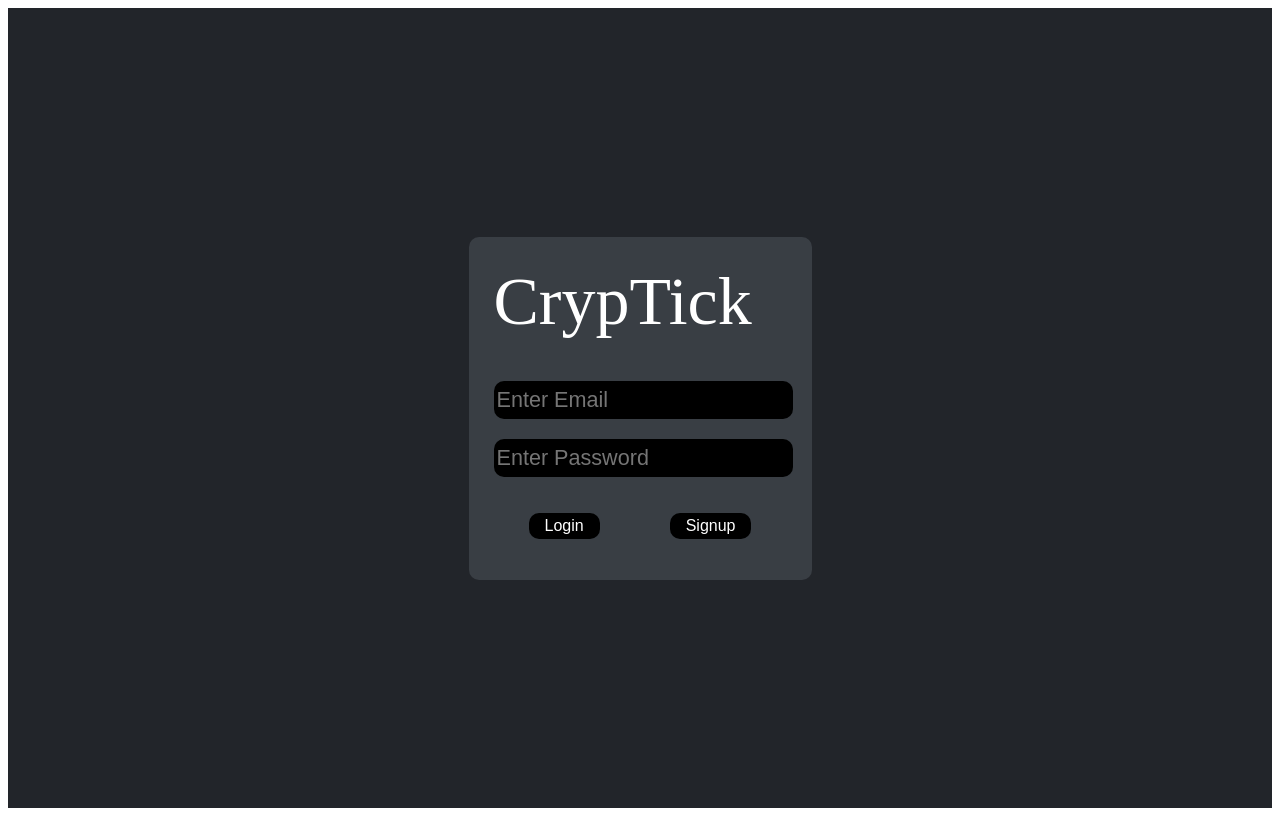
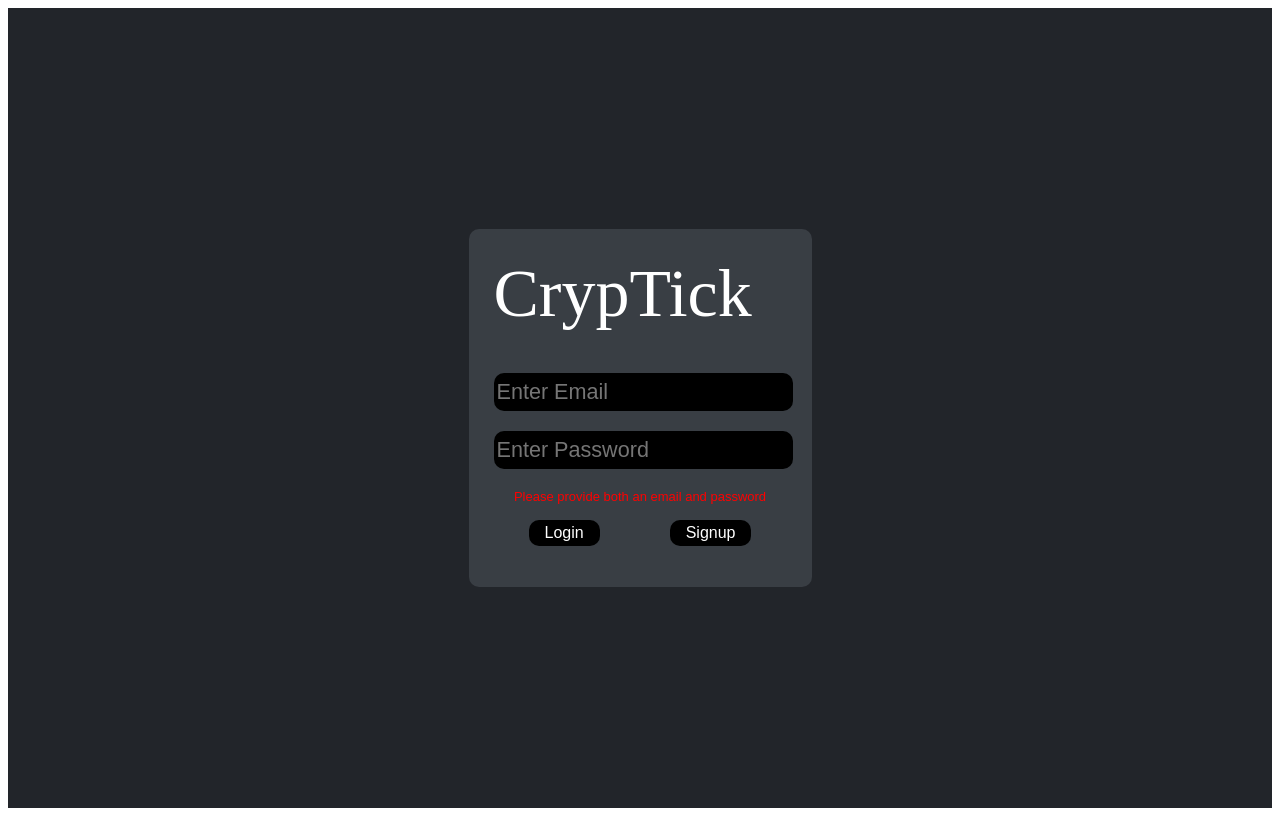
Before and after one commit to CrypTick-CS/CrypTick, a React app: page /login in a window 1280 px wide. Both pictures are taken after a click on the button "Login". Built offline with nearby package versions, Linux system fonts and the light colour scheme; no server answers; the HTML template or start-up script is replaced by a standard one.

Commit message:
null field auth handling

```diff
--- a/client/Components/Login.js
+++ b/client/Components/Login.js
@@ -1,5 +1,6 @@
 import React, { useState } from 'react';
 import styled from 'styled-components';
+import { verify } from 'crypto';
 
 const Input = styled.input`
   color: white;
@@ -50,10 +51,22 @@ const ErrorMessage = styled.div`
 `;
 
 const Login = (props) => {
-
   let [email, setEmail] = useState('');
   let [password, setPassword] = useState('');
-  console.log('isError in login',props.isError);
+  let [verifyError, setVerifyError] = useState(false);
+
+  const verifyEntry = (email, password, method) => {
+    if (email && password) {
+      if (method === 'login') {
+        props.authenticate({email, password})
+      } else if (method === 'signup') {
+        props.signup({email, password})
+      }
+    } else {
+      setVerifyError(true);
+    }
+  }
+
   return (
     <LoginDiv>
       <Title>CrypTick</Title>
@@ -65,9 +78,13 @@ const Login = (props) => {
       <ErrorMessage>
         Incorrect email and/or password.
       </ErrorMessage>}
+      {verifyError &&
+      <ErrorMessage>
+        Please provide both an email and password
+      </ErrorMessage>}
       <Buttons>
-        <Button className="login-btn" onClick={() => props.authenticate({email, password})}>Login</Button>
-        <Button className="signup-btn" onClick={() => props.signup({email, password})}>Signup</Button>
+        <Button className="login-btn" onClick={() => verifyEntry(email, password, 'login')}>Login</Button>
+        <Button className="signup-btn" onClick={() => verifyEntry(email, password, 'signup')}>Signup</Button>
       </Buttons>
     </LoginDiv>
   )
```
